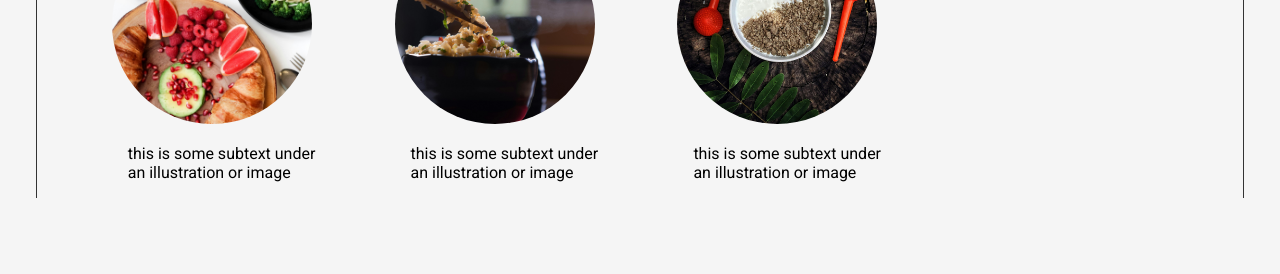
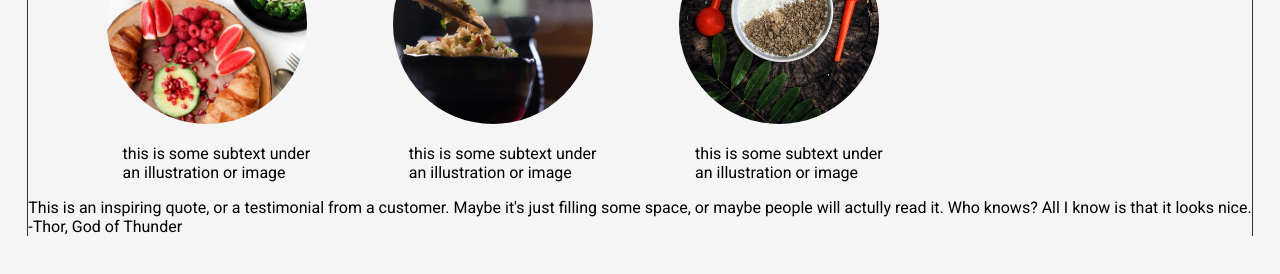
Before and after one commit to 13ricardopaulo/foundations-landing-page, a plain HTML site: page index.html in a window 1280 px wide. Shown: the part 446-720 px from the top of the page. Drawn offline with Linux system fonts and the light colour scheme.

Commit message:
Add quote section
build HTML structure for quote section

```diff
--- a/index.html
+++ b/index.html
@@ -82,5 +82,13 @@
         </div>
       </div>
     </section>
+    <section class="quote-section">
+        <div class="quote">
+            <p>This is an inspiring quote, or a testimonial from a customer. Maybe it's just filling some space, or maybe people will actully read it. Who knows? All I know is that it looks nice.</p>
+        </div>
+        <div class="author">
+            <p>-Thor, God of Thunder</p>
+        </div>
+    </section>
   </body>
 </html>
```
